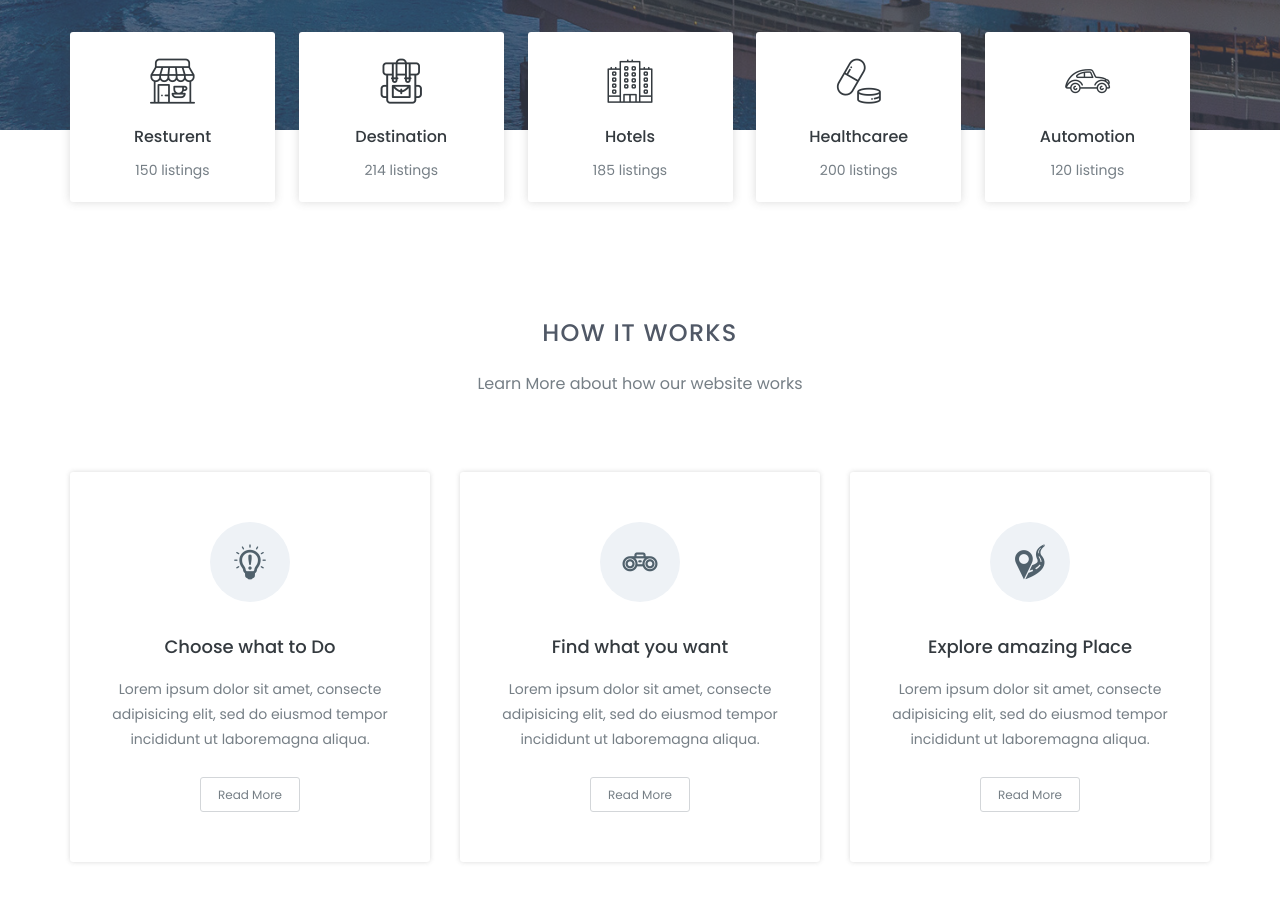
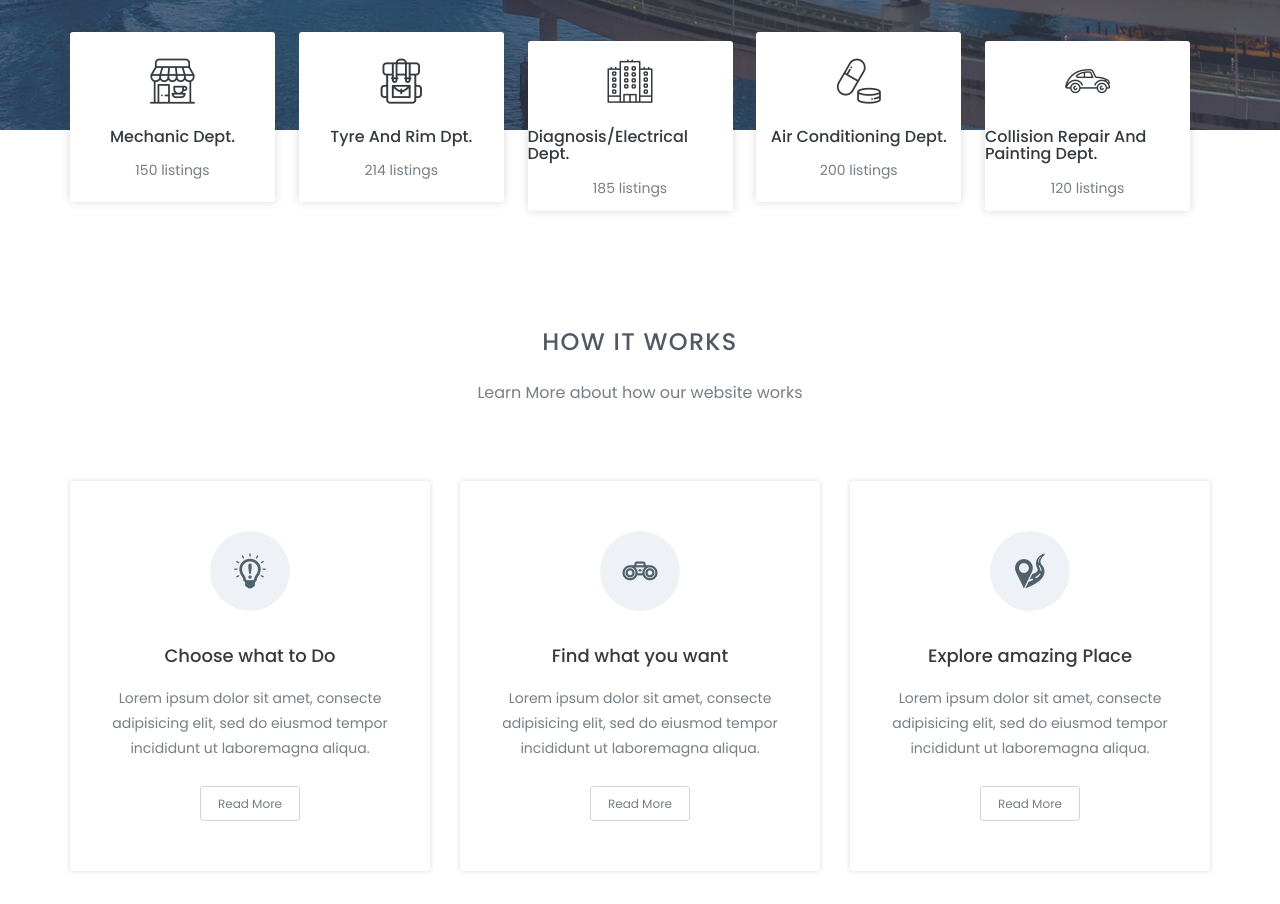
Before and after one commit to MichaelChimso/Michaelchimso.github.io, a plain HTML site: page index.html in a window 1280 px wide. Shown: the part 800-1704 px from the top of the page. Drawn offline with nearby package versions, Linux system fonts and the light colour scheme.

Commit message:
Update index.html

```diff
--- a/index.html
+++ b/index.html
@@ -195,7 +195,7 @@
 								<div class="single-list-topics-icon">
 									<i class="flaticon-restaurant"></i>
 								</div>
-								<h2><a href="#">resturent</a></h2>
+								<h2><a href="#">mechanic dept.</a></h2>
 								<p>150 listings</p>
 							</div>
 						</li>
@@ -204,7 +204,7 @@
 								<div class="single-list-topics-icon">
 									<i class="flaticon-travel"></i>
 								</div>
-								<h2><a href="#">destination</a></h2>
+								<h2><a href="#">Tyre and rim dpt.</a></h2>
 								<p>214 listings</p>
 							</div>
 						</li>
@@ -213,7 +213,7 @@
 								<div class="single-list-topics-icon">
 									<i class="flaticon-building"></i>
 								</div>
-								<h2><a href="#">hotels</a></h2>
+								<h2><a href="#">diagnosis/electrical dept.</a></h2>
 								<p>185 listings</p>
 							</div>
 						</li>
@@ -222,7 +222,7 @@
 								<div class="single-list-topics-icon">
 									<i class="flaticon-pills"></i>
 								</div>
-								<h2><a href="#">healthcaree</a></h2>
+								<h2><a href="#">air conditioning dept.</a></h2>
 								<p>200 listings</p>
 							</div>
 						</li>
@@ -231,7 +231,7 @@
 								<div class="single-list-topics-icon">
 									<i class="flaticon-transport"></i>
 								</div>
-								<h2><a href="#">automotion</a></h2>
+								<h2><a href="#">collision repair and painting dept.</a></h2>
 								<p>120 listings</p>
 							</div>
 						</li>
@@ -1031,10 +1031,10 @@
 			<div class="container">
 				<div class="subscribe-title text-center">
 					<h2>
-						do you want to add your business listing with us?
+						do you want us to take care of your car, to ensure its longeity?
 					</h2>
 					<p>
-						Listrace offer you to list your business with us and we very much able to promote your Business.
+						OMI AUTOS offer you the best service and also help to maintain your car.
 					</p>
 				</div>
 				<div class="row">
```
